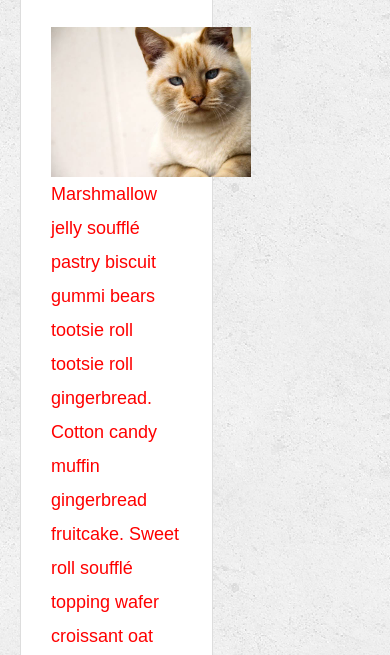
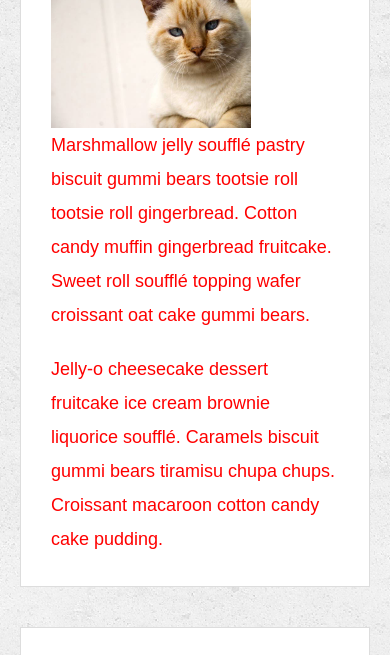
Before and after one commit to kumarivb/responsive_portfolio, a plain HTML site: page index.html in a window 390 px wide. Shown: the part 370-1025 px from the top of the page. Drawn offline with Linux system fonts and the light colour scheme.

Commit message:
final update

```diff
--- a/assets/css/style.css
+++ b/assets/css/style.css
@@ -21,8 +21,7 @@ body {
 
 .wrapper {
   height: auto !important;
-  height: 100%;
-  min-height: 100%;
+
   margin: 0 auto -105px;
 }
 
@@ -322,7 +321,7 @@ input[type=submit] {
         color: green;
     }
 
-    .main-section, {
+    .main-section {
         max-width: 100%;
     }
 
```
